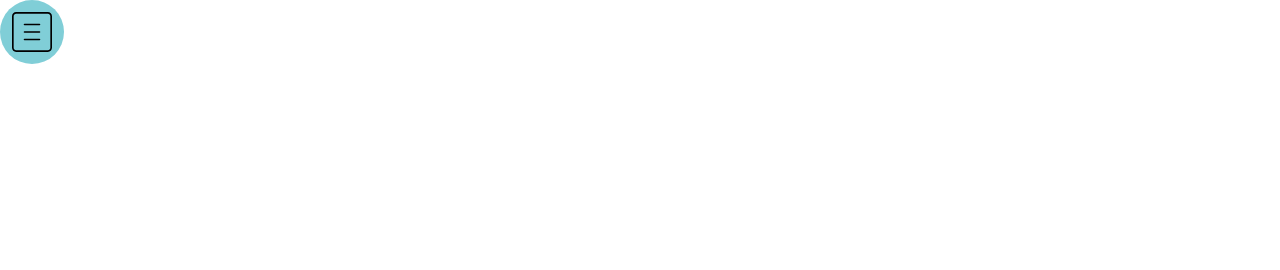
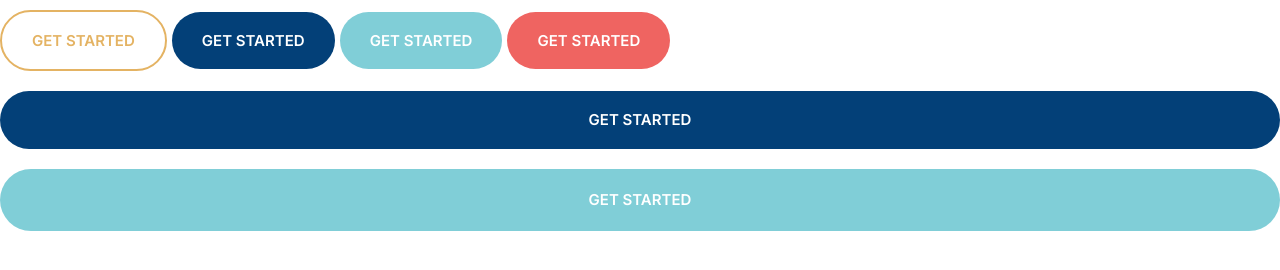
Before and after one commit to alamihicham1/Perfection-Meal-Prep, a plain HTML site: page index.html in a window 1280 px wide. Drawn offline with Linux system fonts and the light colour scheme.

Commit message:
Build the button components.

```diff
--- a/css/styles.css
+++ b/css/styles.css
@@ -4,6 +4,12 @@
   --color-accent: #ef6461;
   --color-headings: #e4b363;
   --color-body: #e0dfd5;
+}
+
+*,
+*::after,
+*::before {
+  box-sizing: border-box;
 }
 
 /********************************************************** Typography ********************************************************/
@@ -168,3 +174,67 @@ a {
   justify-content: center;
   align-items: center;
 }
+
+/****************************************************** Buttons **************************************************************/
+
+.btn {
+  border-radius: 40px;
+  border: none;
+  cursor: pointer;
+  font-size: 1.8rem;
+  font-weight: 600;
+  margin: 1rem 0;
+  padding: 2rem 3rem;
+  text-align: center;
+  text-transform: uppercase;
+  white-space: nowrap;
+}
+
+.btn--primary {
+  background: var(--color-primary);
+  color: white;
+}
+
+.btn--primary:hover {
+  background: #3b7ebc;
+}
+
+.btn--secondary {
+  background: var(--color-secondary);
+  color: white;
+}
+
+.btn--secondary:hover {
+  background: #9dbdc0;
+}
+
+.btn--accent {
+  background: var(--color-accent);
+  color: white;
+}
+
+.btn--accent:hover {
+  background: #dcb6b6;
+}
+
+.btn--block {
+  width: 100%;
+  display: inline-block;
+}
+
+.btn--outline {
+  background: white;
+  color: var(--color-headings);
+  border: 2px solid var(--color-headings);
+}
+
+.btn--outline:hover {
+  background: rgb(254, 238, 238);
+  color: var(--color-headings);
+}
+
+@media screen and (min-width: 1024px) {
+  .btn {
+    font-size: 1.5rem;
+  }
+}
--- a/index.html
+++ b/index.html
@@ -16,10 +16,11 @@
     <link rel="stylesheet" href="/css/styles.css" />
   </head>
   <body>
-    <span class="icon-container">
-      <svg class="icon">
-        <use xlink:href="images/sprite.svg#menu"></use>
-      </svg>
-    </span>
+    <button class="btn btn--outline">GET STARTED</button>
+    <button class="btn btn--primary">GET STARTED</button>
+    <button class="btn btn--secondary">GET STARTED</button>
+    <button class="btn btn--accent">GET STARTED</button>
+    <button class="btn btn--primary btn--block">GET STARTED</button>
+    <a href="#" class="btn btn--secondary btn--block">Get STARTED</a>
   </body>
 </html>
```
Also changed, not shown: components/buttons.html (added, +6 -0 lines).
